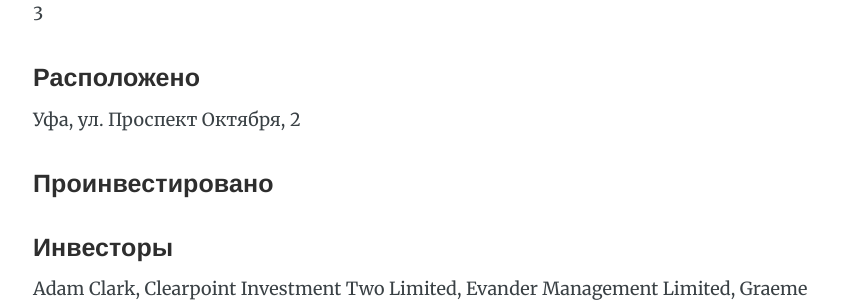
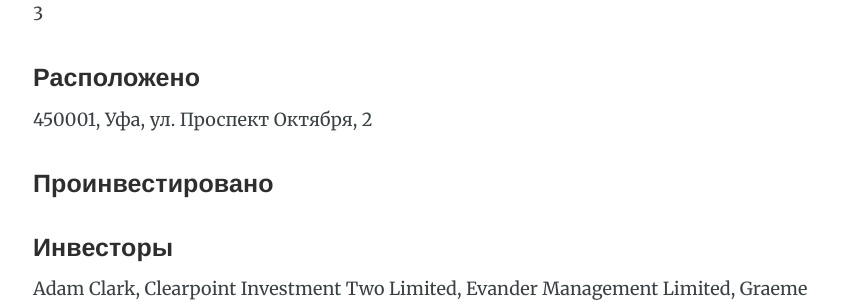
Before and after one commit to RakhimyanTim/enblabs.github.io, a Jekyll site: the page built from pages/press.html, in a window 1280 px wide and 900 px high, scrolled down 451 px. Shown: the part 152-454 px from the top of the window, without its empty margins (207-1060 px from the left). Built offline with Jekyll 4.4.1, drawn with Linux system fonts in a browser that asks for light colours; nearby versions of some CDN libraries.

Commit message:
Update _config.yml

```diff
--- a/_config.yml
+++ b/_config.yml
@@ -23,7 +23,7 @@ google_site_verification:
 company:
   founded: Ноябрь 2017
   team_size: 3
-  address: Уфа, ул. Проспект Октября, 2
+  address: 450001, Уфа, ул. Проспект Октября, 2
   funding:
 
 paginate: 10
```
